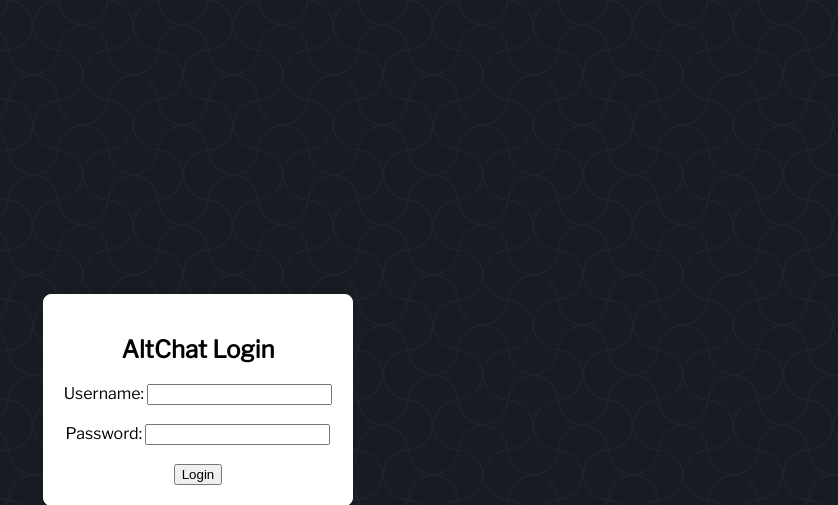
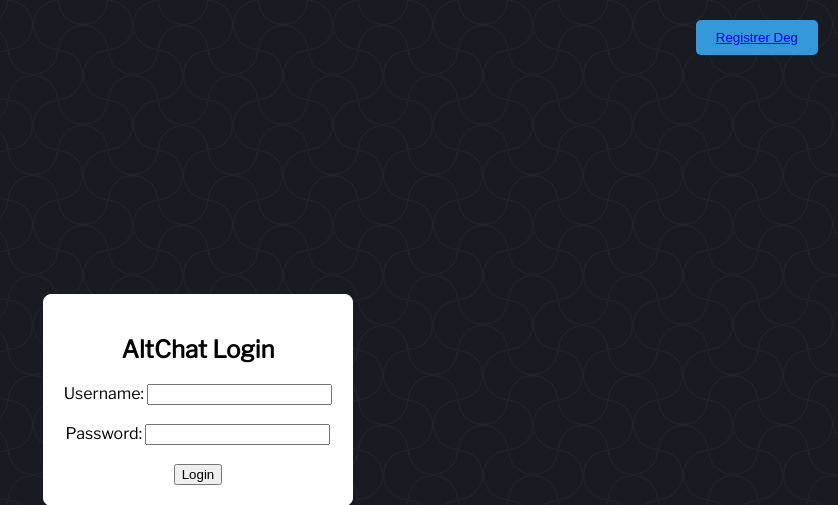
Before and after one commit to MajorGeneralCommand/AltChat, a PHP site: page / in a window 1280 px wide. Shown: the top 505 px of the page, without its empty margins (442-1280 px from the left). Run offline with PHP 8.4, Linux system fonts and the light colour scheme; a stand-in replaces the project's code that opens the database connection.

Commit message:
Registration Button

```diff
--- a/css/stylesheet.css
+++ b/css/stylesheet.css
@@ -28,5 +28,21 @@ body {
     padding: 20px;
     border: 1px solid white;
     border-radius: 8px;
-    background-color: white;
+    background-color: white; /* Set the background color you desire */
 }
+
+.top-right-button {
+    position: fixed;
+    top: 20px;
+    right: 20px;
+    background-color: #3498db;
+    color: #fff;
+    padding: 10px 20px;
+    border: none;
+    border-radius: 5px;
+    cursor: pointer;
+}
+
+.top-right-button:hover {
+    background-color: #2980b9;
+}
--- a/index.php
+++ b/index.php
@@ -64,6 +64,8 @@ if ($_SERVER['REQUEST_METHOD'] === 'POST') {
     <link rel="stylesheet" href="https://fonts.googleapis.com/css2?family=Libre+Franklin&display=swap">
 </head>
 <body>
+<button class="top-right-button"><a href="Register.php">Registrer Deg</a></button>
+
     <div class="loginform">
         <h2>AltChat Login</h2>
         <form action="<?php echo $_SERVER['PHP_SELF']; ?>" method="post">
```
